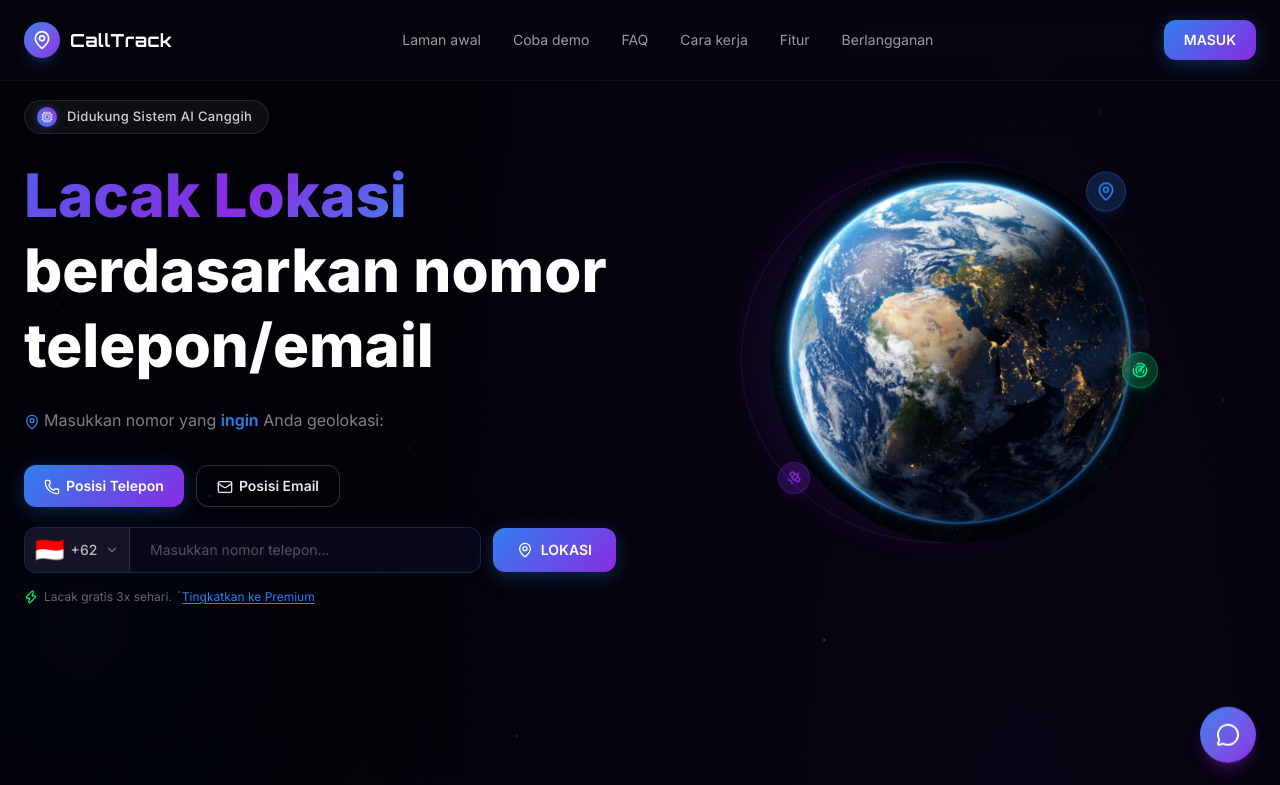
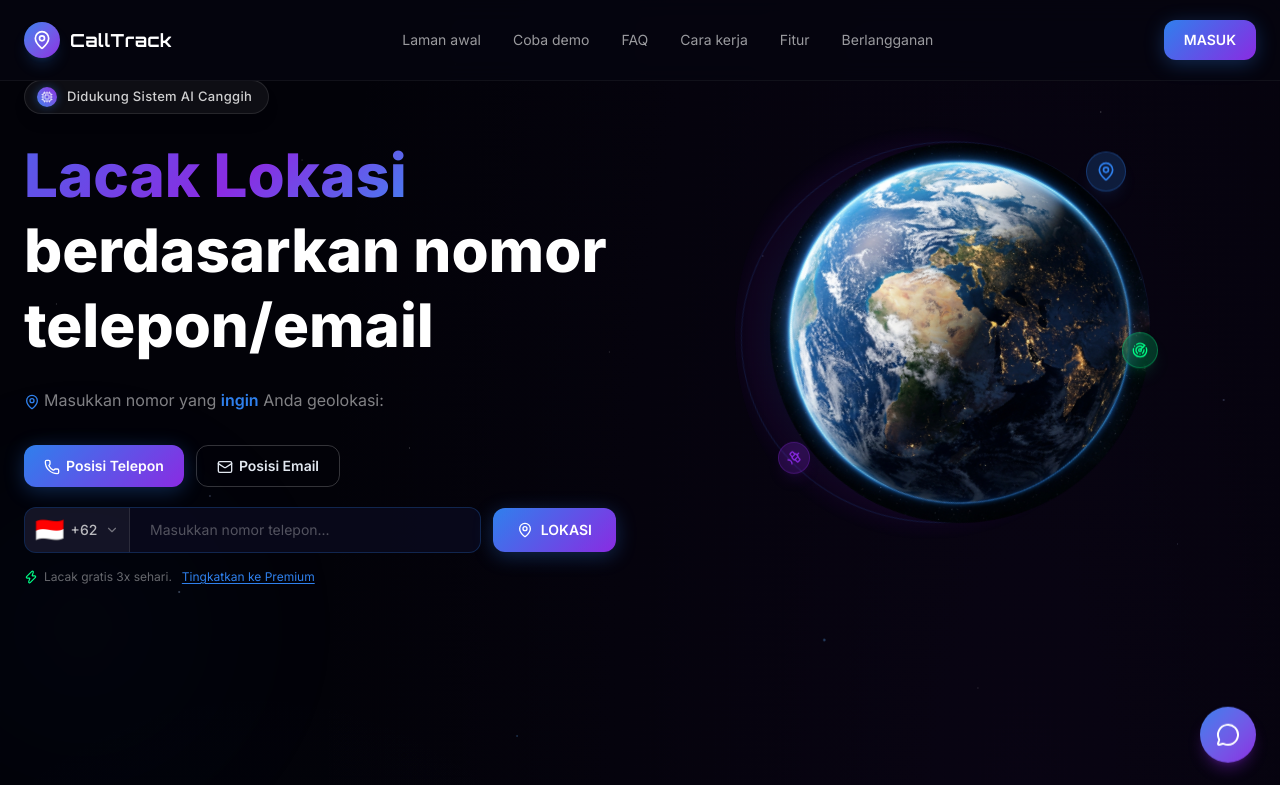
Before and after one commit to iqbalgsr46/suratundangan_ambil_foto-wajah, a Next.js app: page / in a window 1280 px wide. Shown: the top 785 px of the page. Built offline with nearby package versions, Linux system fonts and the light colour scheme.

Commit message:
fix: reduce hero top padding

```diff
--- a/src/app/page.tsx
+++ b/src/app/page.tsx
@@ -251,7 +251,7 @@ export default function Home() {
       </header>
 
       {/* ===== HERO ===== */}
-      <section id="home" className="relative z-10 max-w-7xl mx-auto px-6 pt-[86px] pb-20 md:pt-[100px] md:pb-32 section-mobile">
+      <section id="home" className="relative z-10 max-w-7xl mx-auto px-6 pt-[70px] pb-20 md:pt-[80px] md:pb-32 section-mobile">
         {!showTracking ? (
           <div className="hero-grid grid md:grid-cols-2 gap-12 items-center">
             {/* Left - Text & Input */}
```
